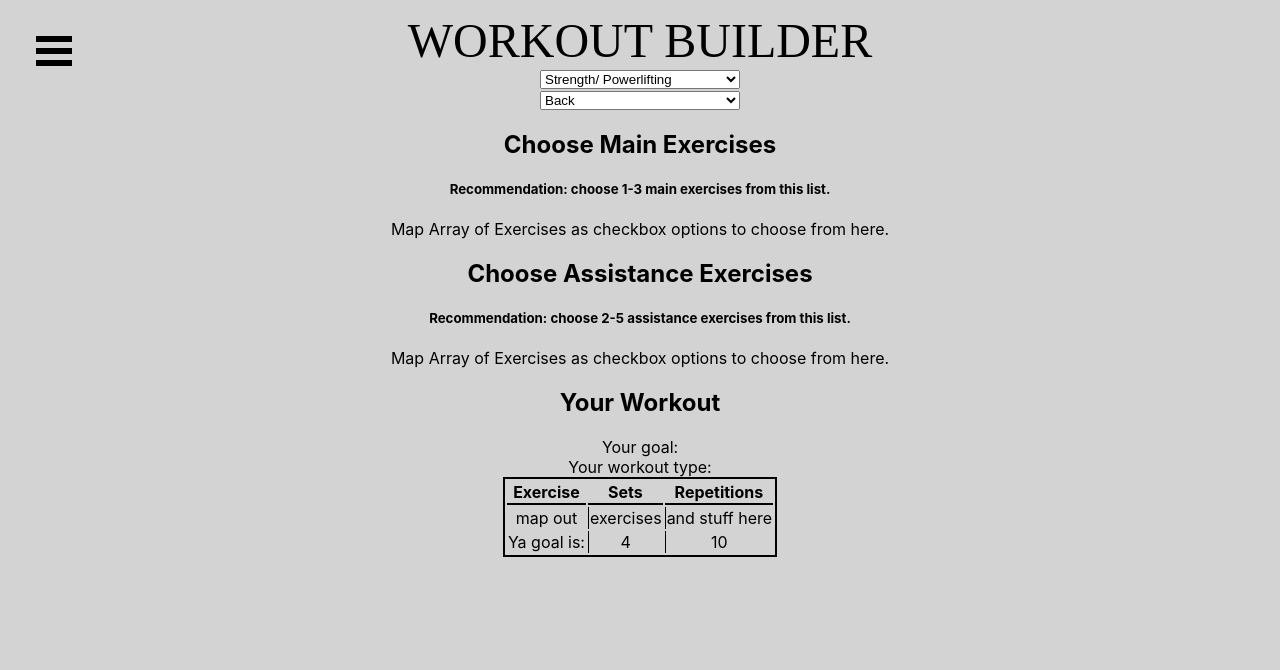
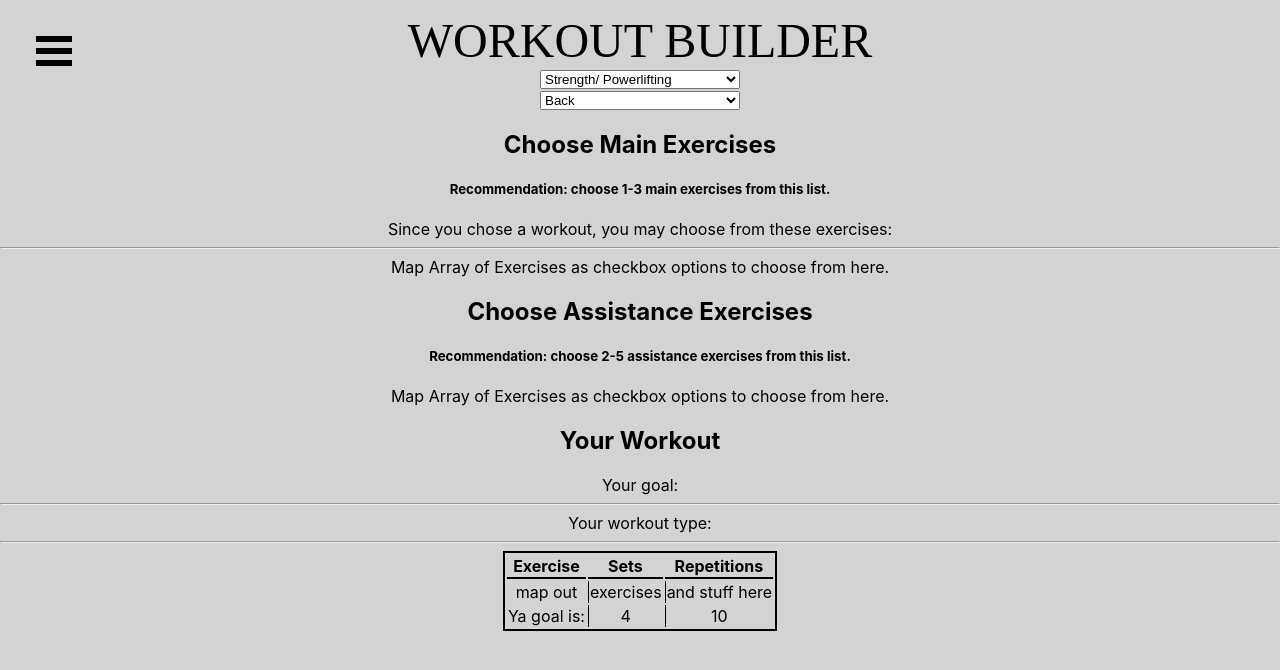
Before and after one commit to Chazz-Michaels/react-workout-builder, a React (Create React App) app: page / in a window 1280 px wide. Shown: the top 670 px of the page. Built offline with nearby package versions, Linux system fonts and the light colour scheme.

Commit message:
Map functionality of SelectMainExercise to exerciseList held in state, dependent upon filtering by selectedWorkoutType

```diff
--- a/src/App.js
+++ b/src/App.js
@@ -54,7 +54,10 @@ class App extends Component {
               onAthleticGoalChange={this.handleGoalChange} />
             <SelectWorkoutType
               onWorkoutTypeChange={this.handleWorkoutTypeChange} />
-            <SelectMainExercises />
+            <SelectMainExercises
+              selectedWorkoutType={this.state.workoutType}
+              displayGivenMainExercises={this.state.exerciseList}
+              getMuscleGroupsFromState={this.state.exerciseList.mg} />
             <SelectAssistanceExercises />
             <YourWorkout
               displaySetsMain={4}
--- a/src/components/selectMainExercises.jsx
+++ b/src/components/selectMainExercises.jsx
@@ -3,13 +3,29 @@ import React, { Component } from 'react';
 class SelectMainExercises extends Component {
 
   render() {
+    let selwortyp = this.props.selectWorkoutType;
     return (
       <div className="">
         <h2>Choose Main Exercises</h2>
         <h5>Recommendation: choose 1-3 main exercises from this list.</h5>
+        <div>
+          Since you chose a {this.props.selectedWorkoutType} workout, you may
+          choose from these exercises:
+        </div>
+        <hr />
+
         Map Array of Exercises as checkbox options to choose from here.
         <ul>
-
+          {this.props.displayGivenMainExercises.filter(d => this.props.selectedWorkoutType === d.mg).map(function(x){
+            return <React.Fragment key={Math.random()}>
+                   <li key={x.id}>
+                      muscle group: {x.mg}
+                      <br />
+                      exercise: {x.name}
+                   </li>
+                   <hr />
+                   </React.Fragment>;
+          })}
         </ul>
       </div>
     );
--- a/src/components/yourWorkout.jsx
+++ b/src/components/yourWorkout.jsx
@@ -12,7 +12,9 @@ class YourWorkout extends Component {
       <div className="center-me">
         <h2>Your Workout</h2>
         <div>Your goal: {this.props.displayGoal}</div>
+        <hr />
         <div>Your workout type: {this.props.displayWorkoutType}</div>
+        <hr />
         <table id="your-workout-table" className="center-me">
         <thead>
           <tr>
```
